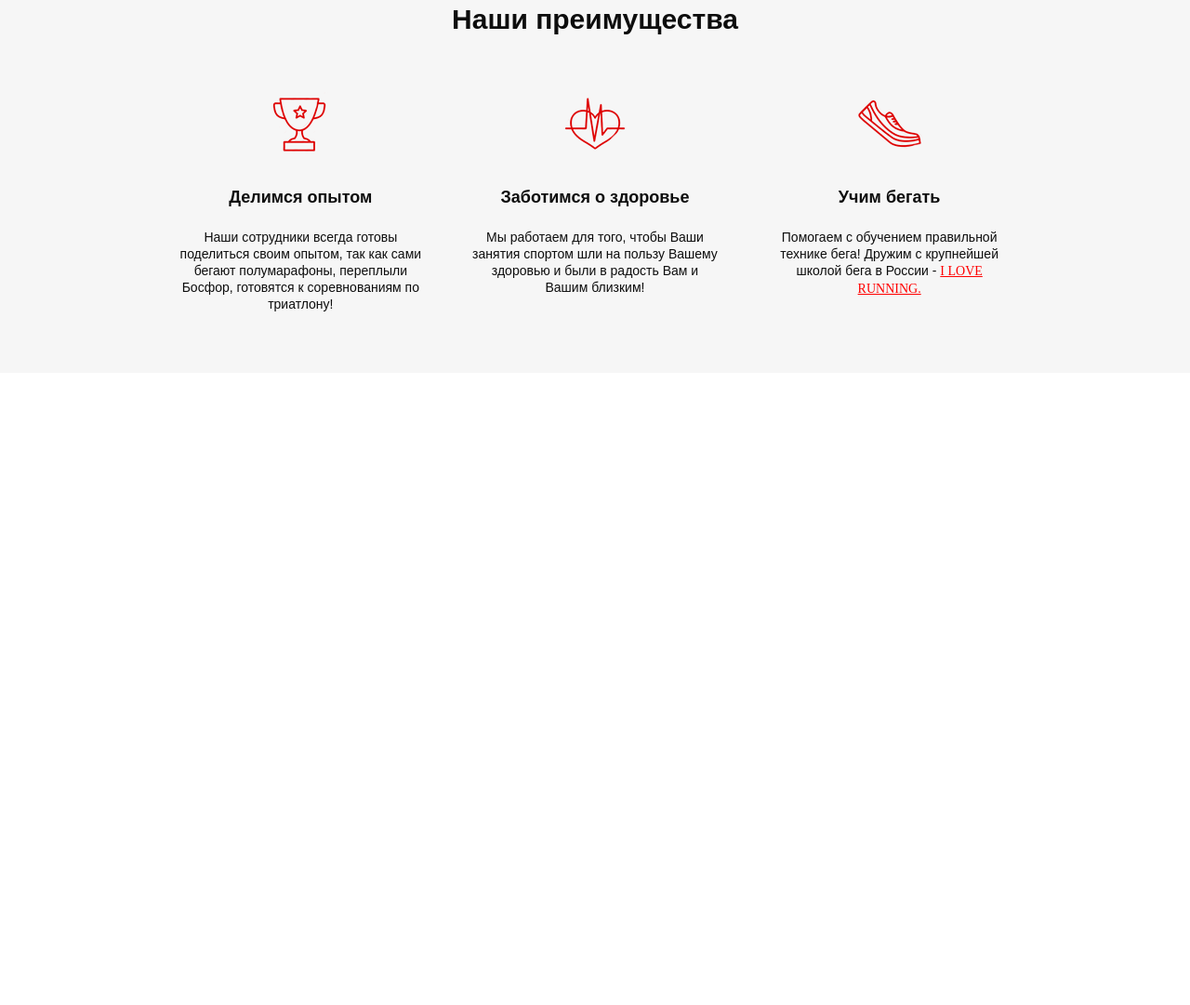
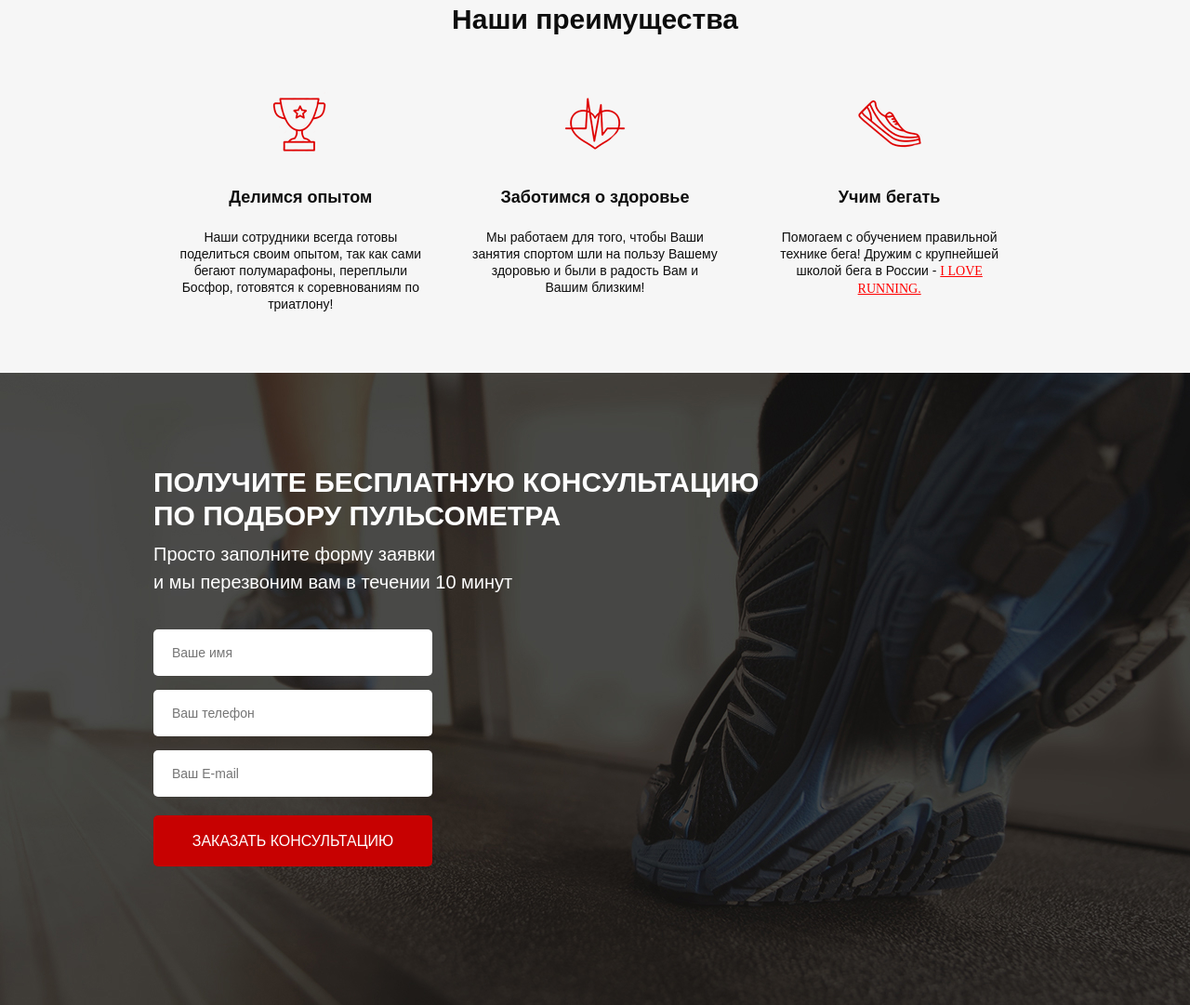
Before and after one commit to Nikitamt/run_smart, a website: page src/index.html in a window 1280 px wide. Shown: the part 770-1851 px from the top of the page at 93% size. Before the commit the page ends 1171 px from the top, so only its background shows below. Drawn offline with Linux system fonts and the light colour scheme.

Commit message:
a "consultation" section was made

```diff
--- a/src/index.html
+++ b/src/index.html
@@ -81,5 +81,26 @@
             </div>
         </div>
     </div>
+
+    <div class="consultation">
+        <div class="container">
+            <h2 class="title title_left">
+                Получите бесплатную консультацию<br>
+                по подбору пульсометра
+            </h2>
+            <div class="consultation__descr">
+                Просто заполните форму заявки<br>
+                и мы перезвоним вам в течении 10 минут
+            </div>
+            <form class="feed-form" action="#">
+                <input name="name" required placeholder="Ваше имя" type="text">
+                <input name="phone" required placeholder="Ваш телефон" type="number">
+                <input name="email" required placeholder="Ваш E-mail" type="email">
+
+                <!-- <input type="submit" value="заказать консультацию"> -->
+                <button class="button button_submit">заказать консультацию</button>
+            </form>
+        </div>
+    </div>
 </body>
 </html>
--- a/src/sass/blocks/_buttons.sass
+++ b/src/sass/blocks/_buttons.sass
@@ -13,3 +13,8 @@
         height: 50px
         font-size: 16px
         margin-top: 67px
+    &_submit
+        width: 100%
+        height: 55px
+        color: #fff
+        font-size: 16px
--- /dev/null
+++ b/src/sass/blocks/_consultation.sass
@@ -0,0 +1,8 @@
+.consultation
+    min-height: 680px
+    padding: 100px 0 92px 0
+    background: url('../../img/second_bg.jpg') center (center/cover) no-repeat
+    &__descr
+        color: #fff
+        font-weight: 500
+        font-size: 20px
--- /dev/null
+++ b/src/sass/blocks/_forms.sass
@@ -0,0 +1,17 @@
+.feed-form
+    margin-top: 36px
+    display: flex
+    flex-direction: column
+    width: 300px
+    input
+        height: 50px
+        border-radius: 5px
+        background-color: #fff
+        border: none
+        margin-bottom: 15px
+        padding: 0 20px
+        font-weight: 300
+        font-size: 14px
+        color: #4B4B4B
+        &:nth-child(3)
+            margin-bottom: 20px
--- /dev/null
+++ b/src/sass/blocks/_titles.sass
@@ -0,0 +1,10 @@
+.title
+    color: #0d0d0d
+    font-size: 30px
+    font-weight: 700
+    text-align: center
+    text-transform: uppercase
+    &_left
+        color: #fff
+        font-seze: 36px
+        text-align: left
--- a/src/sass/style.sass
+++ b/src/sass/style.sass
@@ -15,3 +15,6 @@ a
 @import 'blocks/buttons'
 @import 'blocks/advantages'
 @import 'base/media'
+@import 'blocks/consultation'
+@import 'blocks/titles'
+@import 'blocks/forms'
```
Also changed, not shown: src/css/style.min.css.
